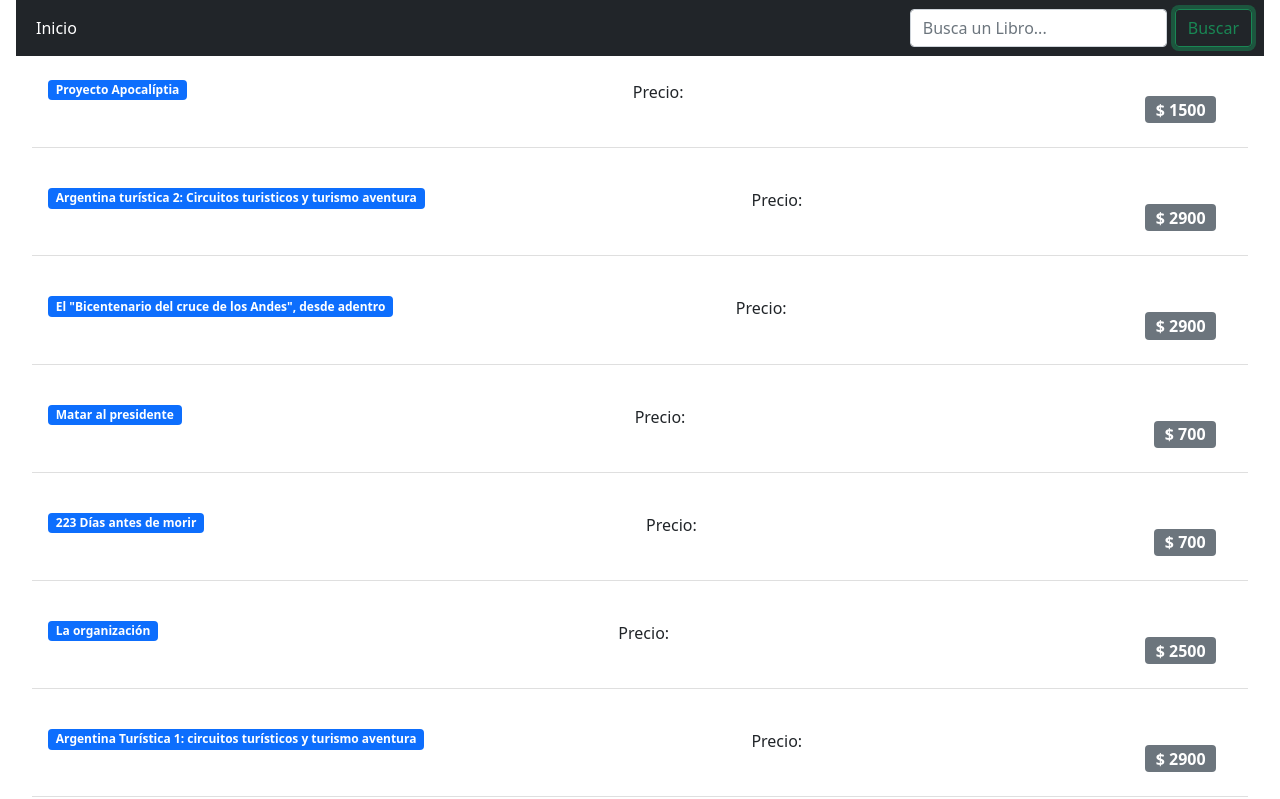
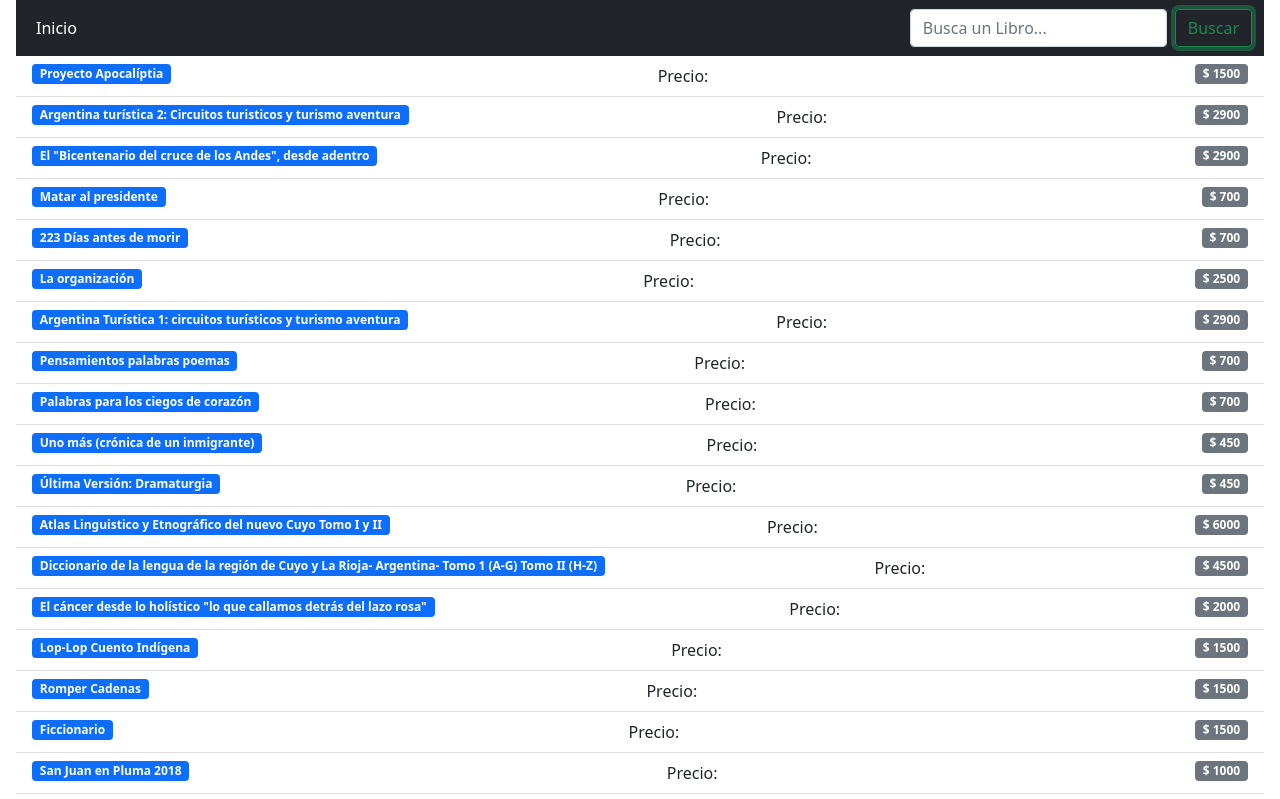
Before and after one commit to Antonio-David-Tejada-Villalon/catalog, a plain HTML site: page index.html in a window 1280 px wide. Both pictures are taken after a click on the button "Buscar". Shown: the top 799 px of the page. Drawn offline with nearby package versions, Linux system fonts and the light colour scheme.

Commit message:
fifth commit

```diff
--- a/js/main.js
+++ b/js/main.js
@@ -21,7 +21,7 @@ fetch('../books.json')
 		let name = x.TITULO.toLowerCase();
         console.log(name)
 		if(name.indexOf(text) !== -1){
-			result.innerHTML += `<a href="#${x.TITULO}" class="list-group-item d-flex justify-content-between align-items-start sc1"> <span class="badge bg-primary">${x.TITULO}</span> Precio: <span class="badge bg-secondary sc1">$ ${x.IMPORTE}</a>`
+			result.innerHTML += `<a href="#${x.TITULO}" class="list-group-item d-flex justify-content-between align-items-start"> <div class="badge bg-primary text-wrap">${x.TITULO}</div> Precio: <span class="badge bg-secondary">$ ${x.IMPORTE}</a>`
 		}
 	}
 	if(result.innerHTML === ''){
--- a/styles.css
+++ b/styles.css
@@ -73,9 +73,9 @@ No media query for `xs` since this is the default in Bootstrap */
         grid-gap: 1rem;
     }
 
-    .sc1{
+    a > div.sc1{
         font-size: 1rem;
-        margin: 1rem;
+        padding: 10rem;
     }
 }
 
```
